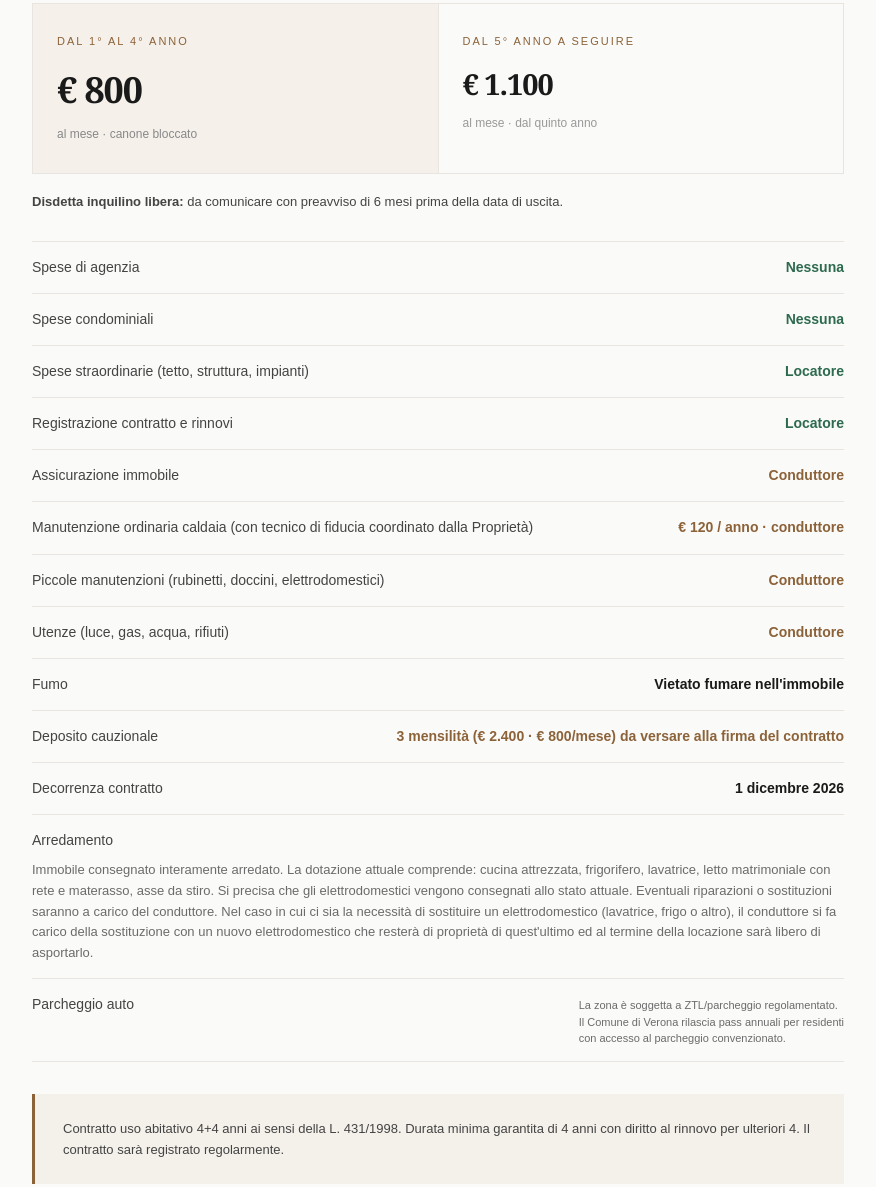
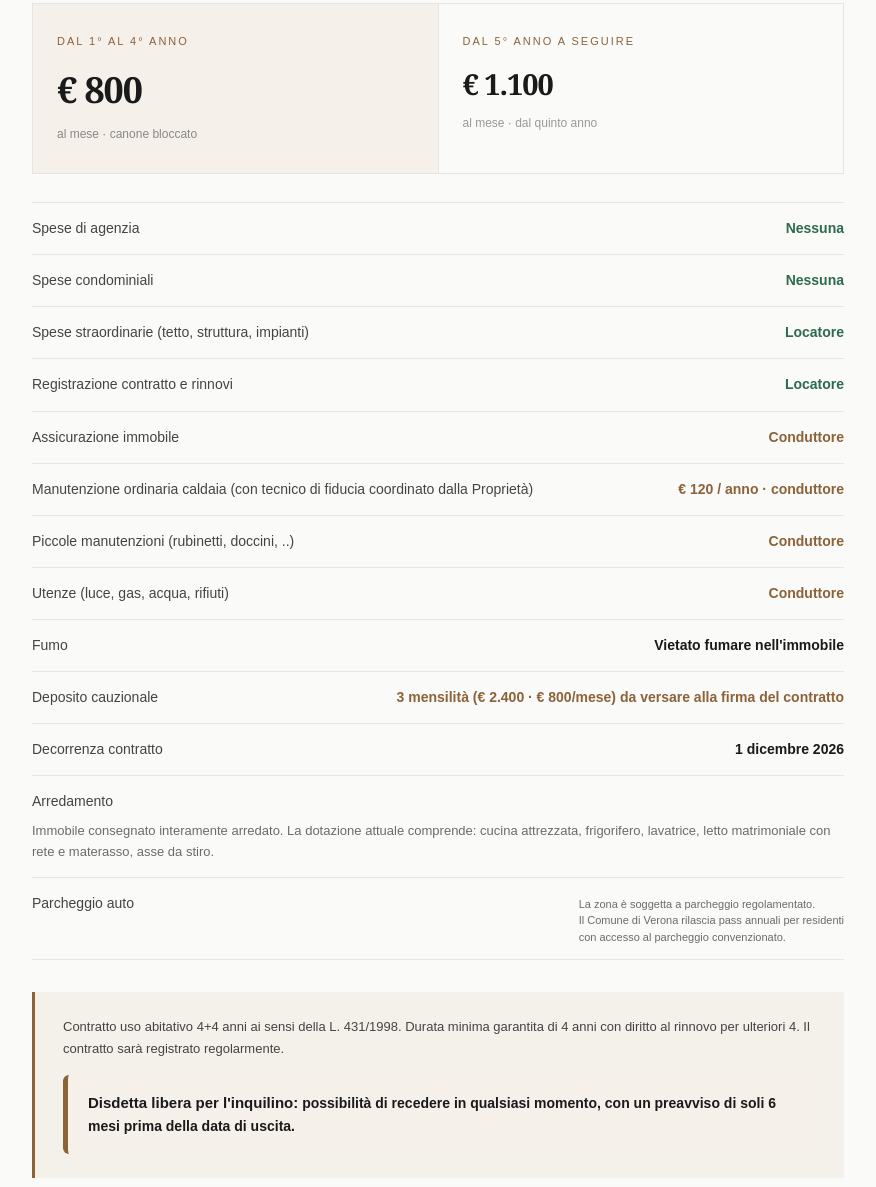
Before and after one commit to andreatosato-2026/tosato-montegrappa-inquilino, a plain HTML site: page index.html in a window 1280 px wide. Shown: the part 6084-7271 px from the top of the page, without its empty margins (202-1078 px from the left). Drawn offline with Linux system fonts and the light colour scheme.

Commit message:
Landing page: oneri e condizioni aggiornati
- Piccole manutenzioni: rimosso 'elettrodomestici' dall'elenco
- Arredamento: rimossa clausola sostituzione elettrodomestici
- Parcheggio: rimosso riferimento ZTL
- Disdetta 6 mesi: spostata ed evidenziata dopo il punto sul tipo di contratto

```diff
--- a/index.html
+++ b/index.html
@@ -562,10 +562,6 @@
       </div>
     </div>
 
-    <div style="margin-top:18px; font-family:'Arial',sans-serif; font-size:13px; color:#444; line-height:1.6;">
-      <strong>Disdetta inquilino libera:</strong> da comunicare con preavviso di 6 mesi prima della data di uscita.
-    </div>
-
     <div class="oneri-lista">
       <div class="onere-row">
         <span class="onere-voce">Spese di agenzia</span>
@@ -592,7 +588,7 @@
         <span class="onere-val conduttore">€ 120 / anno &middot; conduttore</span>
       </div>
       <div class="onere-row">
-        <span class="onere-voce">Piccole manutenzioni (rubinetti, doccini, elettrodomestici)</span>
+        <span class="onere-voce">Piccole manutenzioni (rubinetti, doccini, ..)</span>
         <span class="onere-val conduttore">Conduttore</span>
       </div>
       <div class="onere-row">
@@ -613,16 +609,17 @@
       </div>
       <div class="onere-row" style="flex-direction:column; align-items:stretch; gap:8px;">
         <span class="onere-voce">Arredamento</span>
-        <span class="onere-val" style="color:var(--grigio); font-weight:normal; font-size:13px; line-height:1.6; white-space:normal; text-align:left;">Immobile consegnato interamente arredato. La dotazione attuale comprende: cucina attrezzata, frigorifero, lavatrice, letto matrimoniale con rete e materasso, asse da stiro. Si precisa che gli elettrodomestici vengono consegnati allo stato attuale. Eventuali riparazioni o sostituzioni saranno a carico del conduttore. Nel caso in cui ci sia la necessit&agrave; di sostituire un elettrodomestico (lavatrice, frigo o altro), il conduttore si fa carico della sostituzione con un nuovo elettrodomestico che rester&agrave; di propriet&agrave; di quest'ultimo ed al termine della locazione sar&agrave; libero di asportarlo.</span>
+        <span class="onere-val" style="color:var(--grigio); font-weight:normal; font-size:13px; line-height:1.6; white-space:normal; text-align:left;">Immobile consegnato interamente arredato. La dotazione attuale comprende: cucina attrezzata, frigorifero, lavatrice, letto matrimoniale con rete e materasso, asse da stiro.</span>
       </div>
       <div class="onere-row">
         <span class="onere-voce">Parcheggio auto</span>
-        <span class="onere-val" style="color:var(--grigio); font-weight:normal; font-size:11px; line-height:1.5;">La zona è soggetta a ZTL/parcheggio regolamentato.<br>Il Comune di Verona rilascia pass annuali per residenti<br>con accesso al parcheggio convenzionato.</span>
+        <span class="onere-val" style="color:var(--grigio); font-weight:normal; font-size:11px; line-height:1.5;">La zona è soggetta a parcheggio regolamentato.<br>Il Comune di Verona rilascia pass annuali per residenti<br>con accesso al parcheggio convenzionato.</span>
       </div>
     </div>
 
     <div class="contratto-info">
       <p>Contratto uso abitativo 4+4 anni ai sensi della L. 431/1998. Durata minima garantita di 4 anni con diritto al rinnovo per ulteriori 4. Il contratto sarà registrato regolarmente.</p>
+      <p style="margin-top:16px; padding:16px 20px; background:#f5f0ea; border-left:5px solid var(--legno); border-radius:6px; font-size:14px; font-weight:600; color:var(--nero); line-height:1.6;"><strong style="font-size:15px;">Disdetta libera per l'inquilino:</strong> possibilità di recedere in qualsiasi momento, con un preavviso di soli 6 mesi prima della data di uscita.</p>
     </div>
   </div>
 </section>
```
